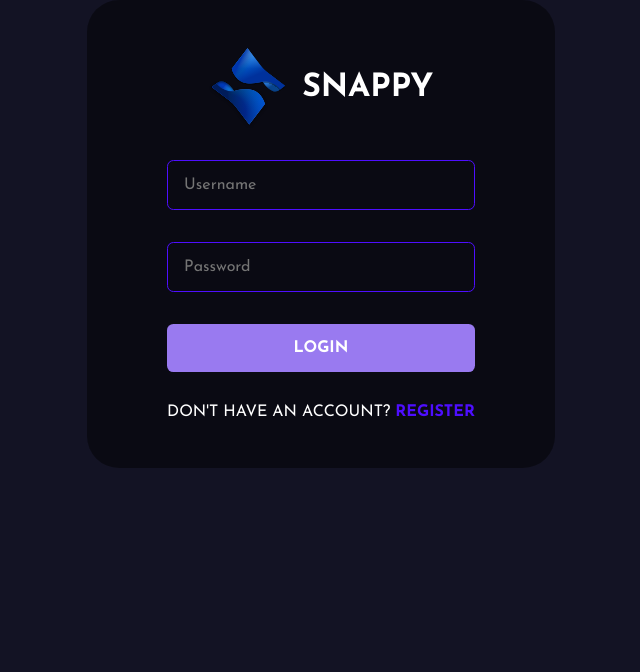
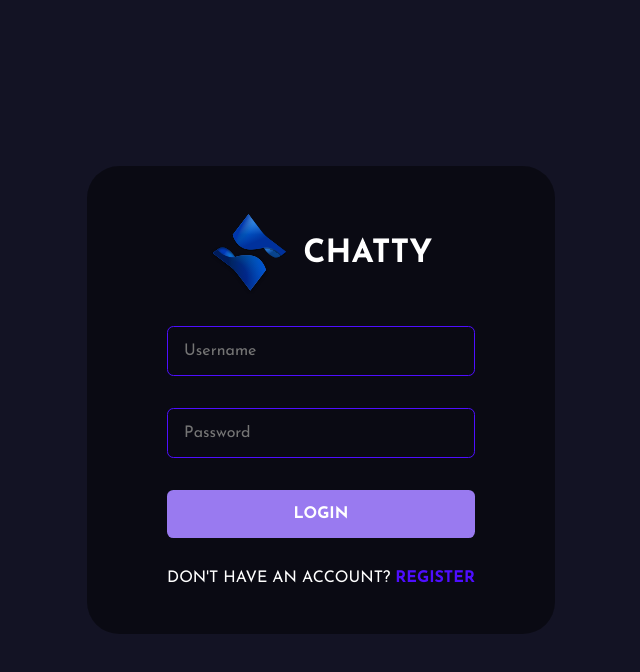
Before and after one commit to isaisebastian/chat-app-sockets, a React (Create React App) app: page /login in a window 1280 px wide. Shown: the top 672 px of the page, without its empty margins (319-959 px from the left). Built offline with nearby package versions, Linux system fonts and the light colour scheme; the HTML template or start-up script is replaced by a standard one; a web font is replaced by a local one.

Commit message:
code refactoring

```diff
--- a/src/components/Contacts.jsx
+++ b/src/components/Contacts.jsx
@@ -26,7 +26,7 @@ function Contacts({ contacts, currentUser, changeChat }) {
                 <Container>
                     <div className="brand">
                         <img src={Logo} alt="logo" />
-                        <h3>snappy</h3>
+                        <h3>chatty</h3>
                     </div>
                     <div className="contacts">
                         {
--- a/src/pages/Login.jsx
+++ b/src/pages/Login.jsx
@@ -67,7 +67,7 @@ function Login() {
             <form onSubmit={(e) => handleSubmit(e)}>
                 <div className="brand">
                     <img src={Logo} alt="logo" />
-                    <h1>snappy</h1>
+                    <h1>chatty</h1>
                 </div>
                 <input type="text" placeholder="Username" name="username" min="3" onChange={e => handleChange(e)} />
                 <input type="password" placeholder="Password" name="pass" onChange={e => handleChange(e)} />
@@ -87,7 +87,7 @@ const FormContainer = styled.div`
     width: 100vw;
     display: flex;
     flex-direction: column;
-    justify-center: center;
+    justify-content: center;
     gap: 1rem;
     align-items: center;
     background-color: #131324;
--- a/src/pages/Register.jsx
+++ b/src/pages/Register.jsx
@@ -74,7 +74,7 @@ function Register() {
             <form onSubmit={(e) => handleSubmit(e)}>
                 <div className="brand">
                     <img src={Logo} alt="logo" />
-                    <h1>snappy</h1>
+                    <h1>chatty</h1>
                 </div>
                 <input type="text" placeholder="Username" name="username" onChange={e => handleChange(e)} />
                 <input type="email" placeholder="Email" name="email" onChange={e => handleChange(e)} />
@@ -96,7 +96,7 @@ const FormContainer = styled.div`
     width: 100vw;
     display: flex;
     flex-direction: column;
-    justify-center: center;
+    justify-content: center;
     gap: 1rem;
     align-items: center;
     background-color: #131324;
```
